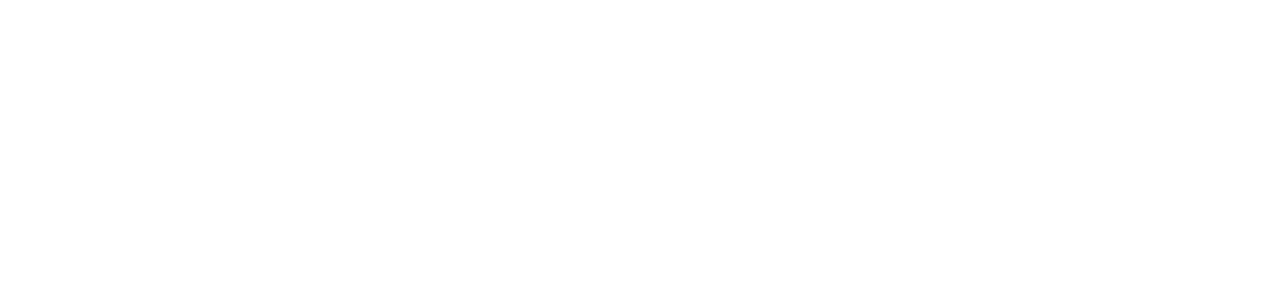
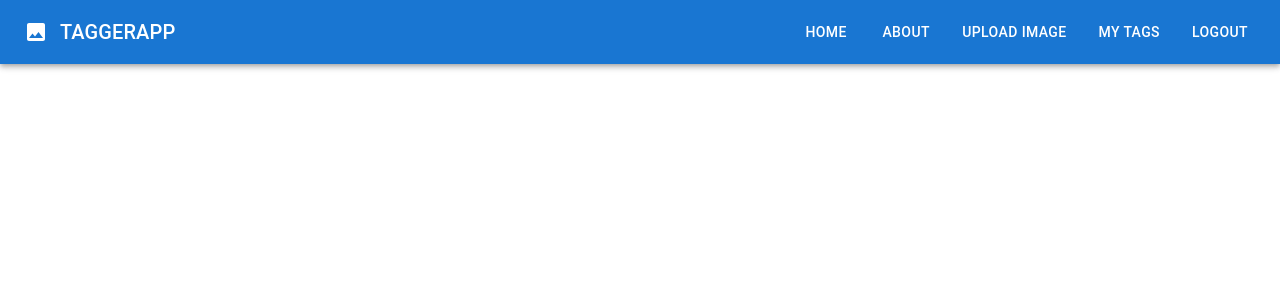
Before and after one commit to ohayonyo/Tagger-App-React, a React (Create React App) app in the folder react-tagger/: page /1/home in a window 1280 px wide. Before the commit this address had no page. Shown: the top 300 px of the page. Built offline with nearby package versions, Linux system fonts and the light colour scheme.

Commit message:
add navigation to the pages

```diff
--- a/react-tagger/src/App.tsx
+++ b/react-tagger/src/App.tsx
@@ -5,6 +5,8 @@ import { Home } from './components/Home';
 import { About } from './components/About';
 import Login from './components/Login';
 import Register from './components/Register';
+import { UserHomePage } from './components/UserHomePage';
+
 
 function App() {
   return (
@@ -13,6 +15,7 @@ function App() {
       <Route path='about' element={<About />} />
       <Route path='login' element={<Login />} />
       <Route path='register' element={<Register />} />
+      <Route path=':username/home' element={<UserHomePage />} />
     </Routes>
   );
 }
--- a/react-tagger/src/components/Home.tsx
+++ b/react-tagger/src/components/Home.tsx
@@ -1,4 +1,3 @@
-import React from 'react'
 import { MuiNavbar } from './MuiNavbar'
 
 export const Home = () => {
--- a/react-tagger/src/components/Login.tsx
+++ b/react-tagger/src/components/Login.tsx
@@ -16,6 +16,8 @@ const Login = () => {
 
   const handleLogin = () => {
     console.log('Logging in...');
+    const url = 'http://localhost:3000/'+username+'/home';
+    window.location.href = url;
   };
 
   return (
@@ -26,7 +28,7 @@ const Login = () => {
             sign in
           </h2>
           <h2 className={`${styles.nonactive} ${styles.h2}`}>
-            <a href="/register" className={styles.link}>
+            <a href="/register" style={{ textDecoration: 'none', color: '#1161ed' }}>
               sign up
             </a>
           </h2>
@@ -66,7 +68,7 @@ const Login = () => {
           </button>
           <div className={styles.dont_have_an_account}>
             <p style={{ color: 'white' }}>
-              Don't have an account? <a href="/register" className={styles.link}>sign up</a>
+              Don't have an account? <a href="/register" style={{ textDecoration: 'none', color: '#1161ed' }}>sign up</a>
             </p>
           </div>
         </div>
--- a/react-tagger/src/components/Register.tsx
+++ b/react-tagger/src/components/Register.tsx
@@ -15,6 +15,8 @@ const Register: React.FC = () => {
 
   const handleRegister = () => {
     console.log('Registering...');
+    const url = 'http://localhost:3000/login';
+    window.location.href = url;
   };
 
   return (
--- /dev/null
+++ b/react-tagger/src/components/UserHomePage.tsx
@@ -0,0 +1,42 @@
+
+import { MuiNavbar } from './MuiNavbar'
+
+export const UserHomePage = () => {
+  const url = window.location.href;
+  const urlPatrs = url.split('/');
+  console.log(url);
+  for(let i=0;i<urlPatrs.length;i++){
+    console.log('i=',i,urlPatrs[i])
+  }
+
+  const username = urlPatrs[3];
+  const prefixUrl = 'http://localhost:3000/'+username;
+
+  console.log('prefixUrl',prefixUrl)
+
+  const links = [
+    {
+      name:'Home',
+      url:url,
+    },
+    {
+      name:'About',
+      url:prefixUrl+'/about',
+    },
+    {
+      name:'Upload Image',
+      url: prefixUrl+'/upload_image',
+    },
+    {
+      name:'My Tags',
+      url:prefixUrl+'/my_tags',
+    },
+    {
+      name:'Logout',
+      url:'/'
+    },
+  ]
+  return (
+    <MuiNavbar links={links}/>
+  )
+}
```
